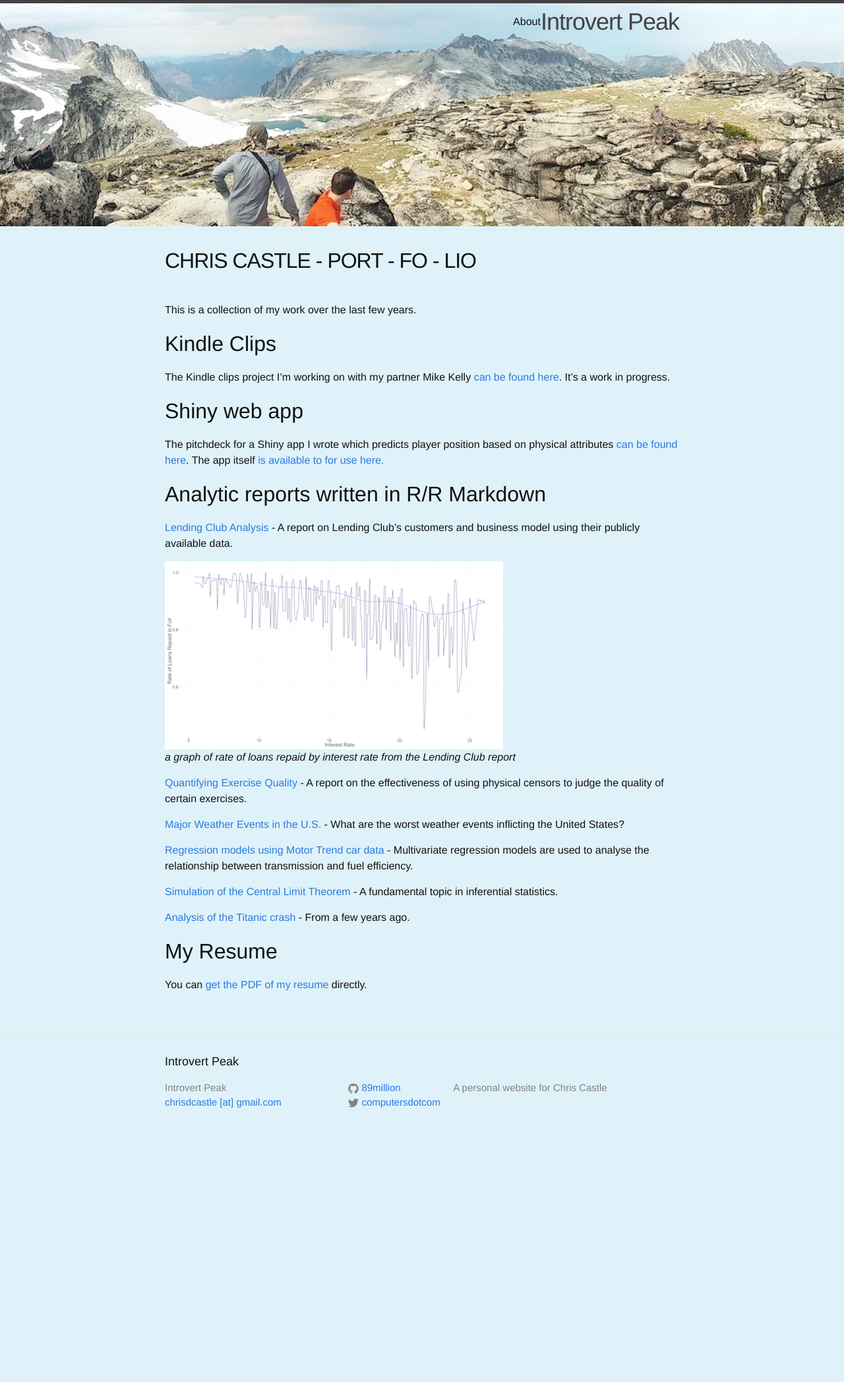
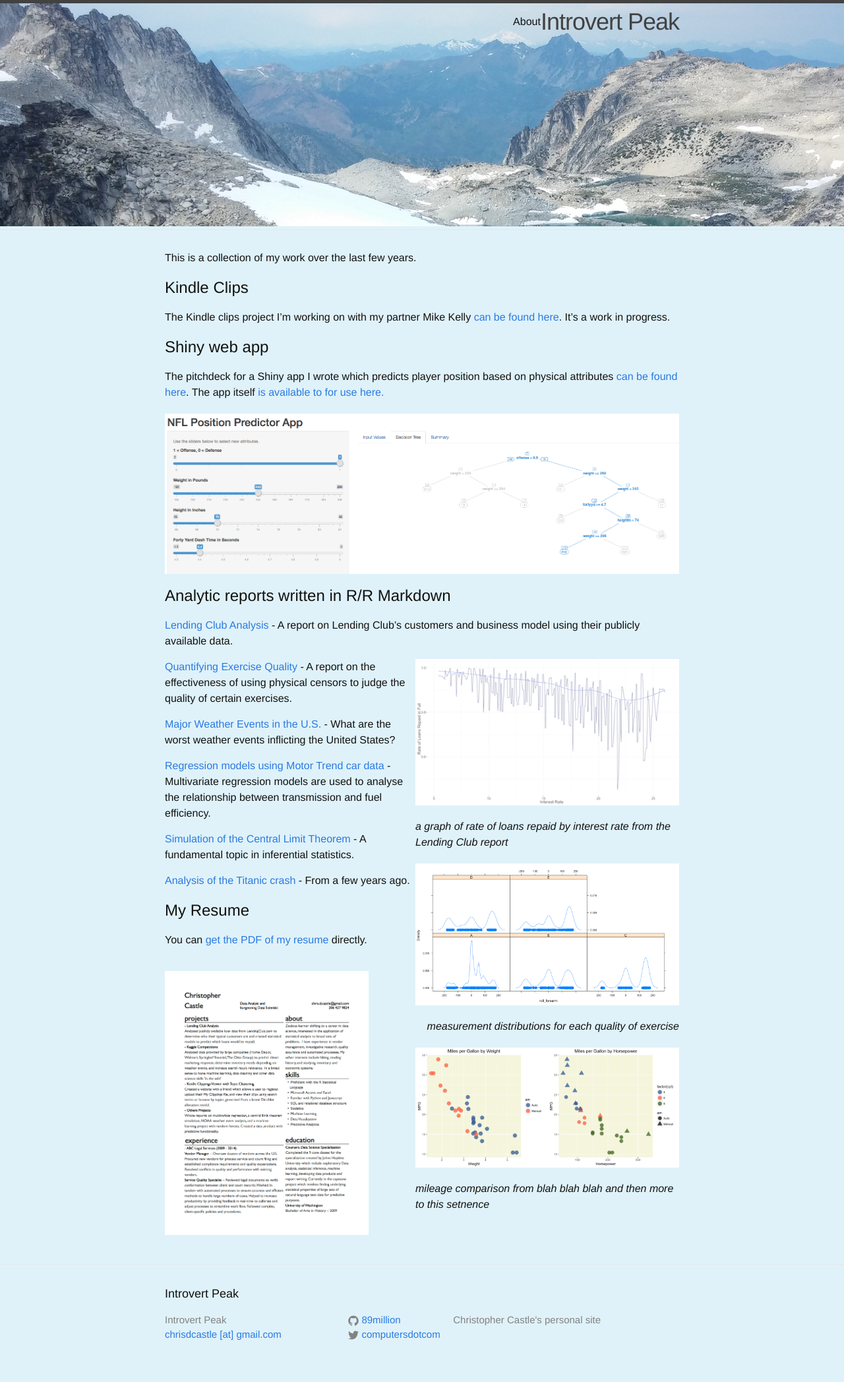
Before and after one commit to 89million/89million.github.io, a Jekyll site: the page built from _posts/2016-05-31-my-portfolio.markdown, in a window 1280 px wide. Shown: the whole page at 66% size. Built offline with Jekyll 4.4.1, drawn with Linux system fonts in a browser that asks for light colours; before the commit the page ends 1743 px from its top, so only the background shows below that.

Commit message:
new images and portfolio layout

```diff
--- a/_config.yml
+++ b/_config.yml
@@ -9,7 +9,7 @@
 title: Introvert Peak
 email: chrisdcastle [at] gmail.com
 description: > # this means to ignore newlines until "baseurl:"
-  A personal website for Chris Castle
+  Christopher Castle's personal site
 baseurl: "" # the subpath of your site, e.g. /blog
 url: "http://89million.github.io" # the base hostname & protocol for your site
 twitter_username: computersdotcom
--- /dev/null
+++ b/_layouts/portfolio.html
@@ -0,0 +1,23 @@
+<!DOCTYPE html>
+<html>
+
+  {% include head.html %}
+
+  <body>
+
+    {% include header.html %}
+
+    <div class="page-content">
+      <div class="wrapper">
+        {{ content }}
+      </div>
+    </div>
+    <div class="images">
+    </div>
+
+    {% include footer.html %}
+
+  </body>
+
+</html>
+<! DOCTYPE html>
--- a/_posts/2016-05-31-my-portfolio.markdown
+++ b/_posts/2016-05-31-my-portfolio.markdown
@@ -1,9 +1,8 @@
 ---
-layout: post
-title:  "CHRIS CASTLE - PORT - FO - LIO"
+layout: portfolio
+title:  "Chris Castle's Portfolio"
 ---
 This is a collection of my work over the last few years.
-
 
 ## Kindle Clips
 The Kindle clips project I'm working on with my partner Mike Kelly [can be found here][jekyll-kc]. It's a work in progress.
@@ -11,20 +10,29 @@ The Kindle clips project I'm working on with my partner Mike Kelly [can be found
 ## Shiny web app
 
 The pitchdeck for a Shiny app I wrote which predicts player position based on physical attributes [can be found here][jekyll-nfl-pitch]. The app itself [is available to for use here.][jekyll-nfl]
+![shiny example]({{ localhost:4000 }}/assets/shinyapp-example.png){: .shiny-image}
 
 ## Analytic reports written in R/R Markdown
 
 [Lending Club Analysis][jekyll-lc] - A report on Lending Club's customers and business model using their publicly available data.
 
-![lending club graph]({{ site.url }}/assets/loan-repaid-rate.png)
-<br>
-*a graph of rate of loans repaid by interest rate from the Lending Club report*
+<a href="http://www.googledrive.com/host/0Bw6a2LJ4wLU-Mkt4cDRTakZuWUk">
+![lending club graph]({{ site.url }}/assets/loan-repaid-rate.png){: .right-image} </a>
+*a graph of rate of loans repaid by interest rate from the Lending Club report*{: .right-image}
 
 [Quantifying Exercise Quality][jekyll-qeq] - A report on the effectiveness of using physical censors to judge the quality of certain exercises.
+
+<a href="http://rpubs.com/christopher_castle/154339">
+![exercise density]({{ localhost:4000 }}/assets/exercise-density.png){: .right-image} </a>
+*measurement distributions for each quality of exercise*{: .right-image}
 
 [Major Weather Events in the U.S.][jekyll-weather] - What are the worst weather events inflicting the United States?
 
 [Regression models using Motor Trend car data][jekyll-motor] - Multivariate regression models are used to analyse the relationship between transmission and fuel efficiency.
+
+<a href="http://rpubs.com/christopher_castle/MotorTrend">
+![mpg by weight]({{ localhost:4000 }}/assets/motor-mpgbyweight.png){: .right-image} </a>
+*mileage comparison from blah blah blah and then more to this setnence*{: .right-image}
 
 [Simulation of the Central Limit Theorem][jekyll-clt] - A fundamental topic in inferential statistics.
 
@@ -32,6 +40,9 @@ The pitchdeck for a Shiny app I wrote which predicts player position based on ph
 
 ## My Resume
 You can [get the PDF of my resume]({{ site.url }}/assets/CastleResume.pdf) directly.
+
+<a href="http://89million.github.io/assets/CastleResume.pdf">
+![resume]({{ localhost:4000 }}/assets/CastleResume.png){: .center-image} </a>
 
 
 [jekyll-lc]: http://www.googledrive.com/host/0Bw6a2LJ4wLU-Mkt4cDRTakZuWUk
--- a/_sass/_layout.scss
+++ b/_sass/_layout.scss
@@ -205,7 +205,8 @@
 }
 
 .post-title {
-    font-size: 32px;
+    font-size: 42px;
+    /*color: #3a7c90;*/
     letter-spacing: -1px;
     line-height: 1;
 
--- a/css/main.scss
+++ b/css/main.scss
@@ -4,7 +4,7 @@
 @charset "utf-8";
 
 body {
-  background-image: url('{{ localhost:4000 }}/assets/enchantments-pano2.jpg');
+  background-image: url('{{ localhost:4000 }}/assets/enchantments-annapurna.jpg');
   background-repeat: no-repeat;
 }
 
@@ -31,10 +31,24 @@ $content-width:    840px;
 $on-palm:          600px;
 $on-laptop:        800px;
 
+.shiny-image{
+    padding: 20px 0px 0px 0px;
+}
 .center-image
 {
-    margin: 0 auto;
+    margin: 0;
+    padding: 20px 0px 0px 0px;
     display: block;
+    max-width: 400px;
+    max-height: 400px;
+}
+.right-image {
+    max-width: 400px;
+    max-height: 300px;
+    display: block;
+    float: right;
+    padding: 0px 0px 20px 0px;
+    margin: 50 50 50 50;
 }
 img + em {
 	color:#694f4f;
```
Also changed, not shown: assets/CastleResume.png (added), assets/enchantments-snow.jpg (added), assets/exercise-density.png (added), assets/motor-mpgbyweight.png (added), assets/shinyapp-example.png (added), 1 other file.
